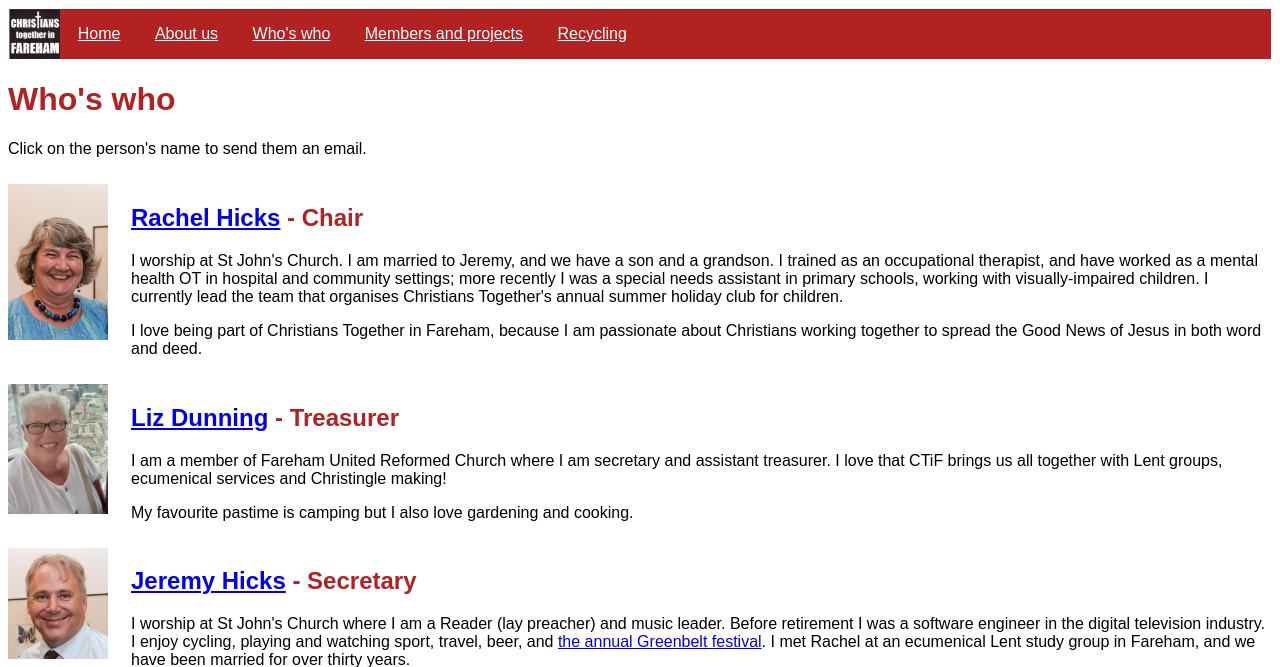
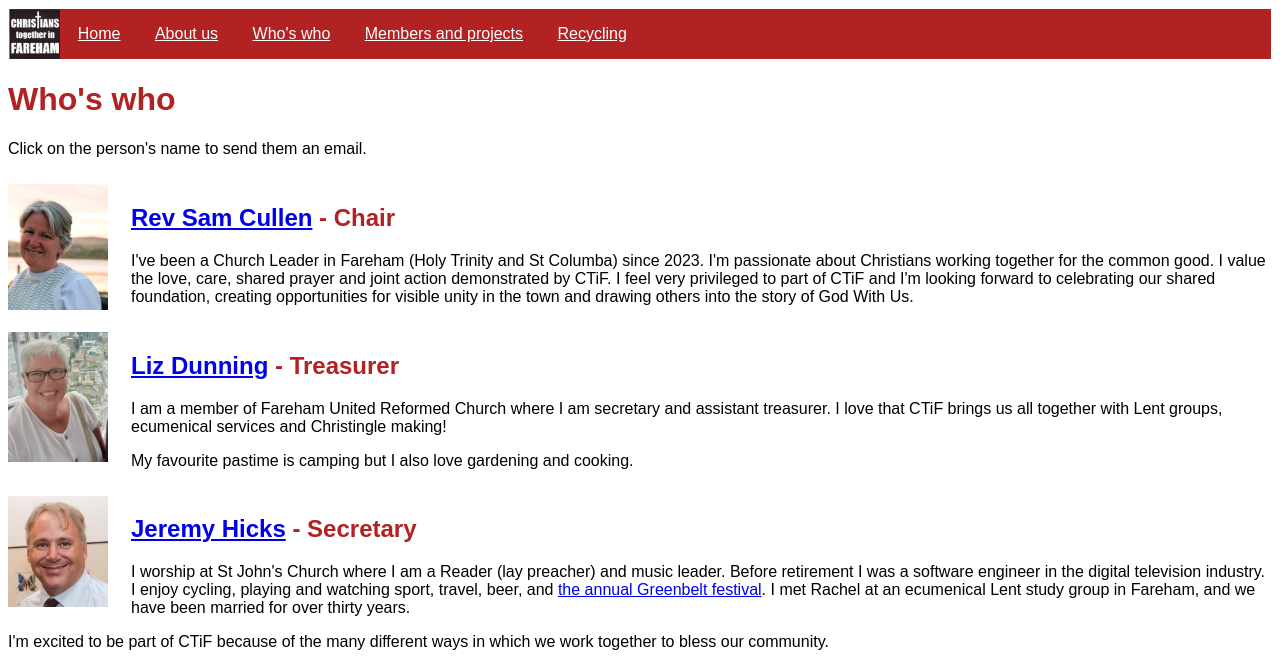
Before and after one commit to hicksjduk/ctif-website, a PHP site: page /whoswho.php in a window 1280 px wide. Shown: the top 667 px of the page. Run offline with PHP 8.4, Linux system fonts and the light colour scheme.

Commit message:
Replace Rachel with Sam

```diff
--- a/public/whoswho.php
+++ b/public/whoswho.php
@@ -13,17 +13,14 @@ include("nav.html")
 <p>Click on the person's name to send them an email.
 <div id="whoswho">
 <div>
-<img src="images/Rachel.jpg" align="left" width="100" style="padding-right: 20px">
-<h2><a href="mailto:chair@farehamchristians.org.uk">Rachel Hicks</a> - Chair</h2>
-<p>I worship at St John's Church.
-I am married to Jeremy, and we have a son and a grandson.
-I trained as an occupational therapist, and have worked as a mental health OT in
-hospital and community settings; more recently I was a special needs assistant in
-primary schools, working with visually-impaired children. I currently lead the team that
-organises Christians Together's annual summer holiday club for children.
-<p>I love being
-part of Christians Together in Fareham, because I am passionate about Christians working
-together to spread the Good News of Jesus in both word and deed.
+<img src="images/Sam.jpg" align="left" width="100" style="padding-right: 20px">
+<h2><a href="mailto:chair@farehamchristians.org.uk">Rev Sam Cullen</a> - Chair</h2>
+<p>I've been a Church Leader in Fareham (Holy Trinity and St Columba) since 2023.
+I'm passionate about Christians working together for the common good.
+I value the love, care, shared prayer and joint action demonstrated by CTiF.
+I feel very privileged to part of CTiF and I'm looking forward to celebrating
+our shared foundation, creating opportunities for visible unity in the town
+and drawing others into the story of God With Us.
 </div>
 <div>
 <img src="images/Liz.jpg" align="left" width="100" style="padding-right: 20px">
```
Also changed, not shown: public/images/Sam.jpg (added).
